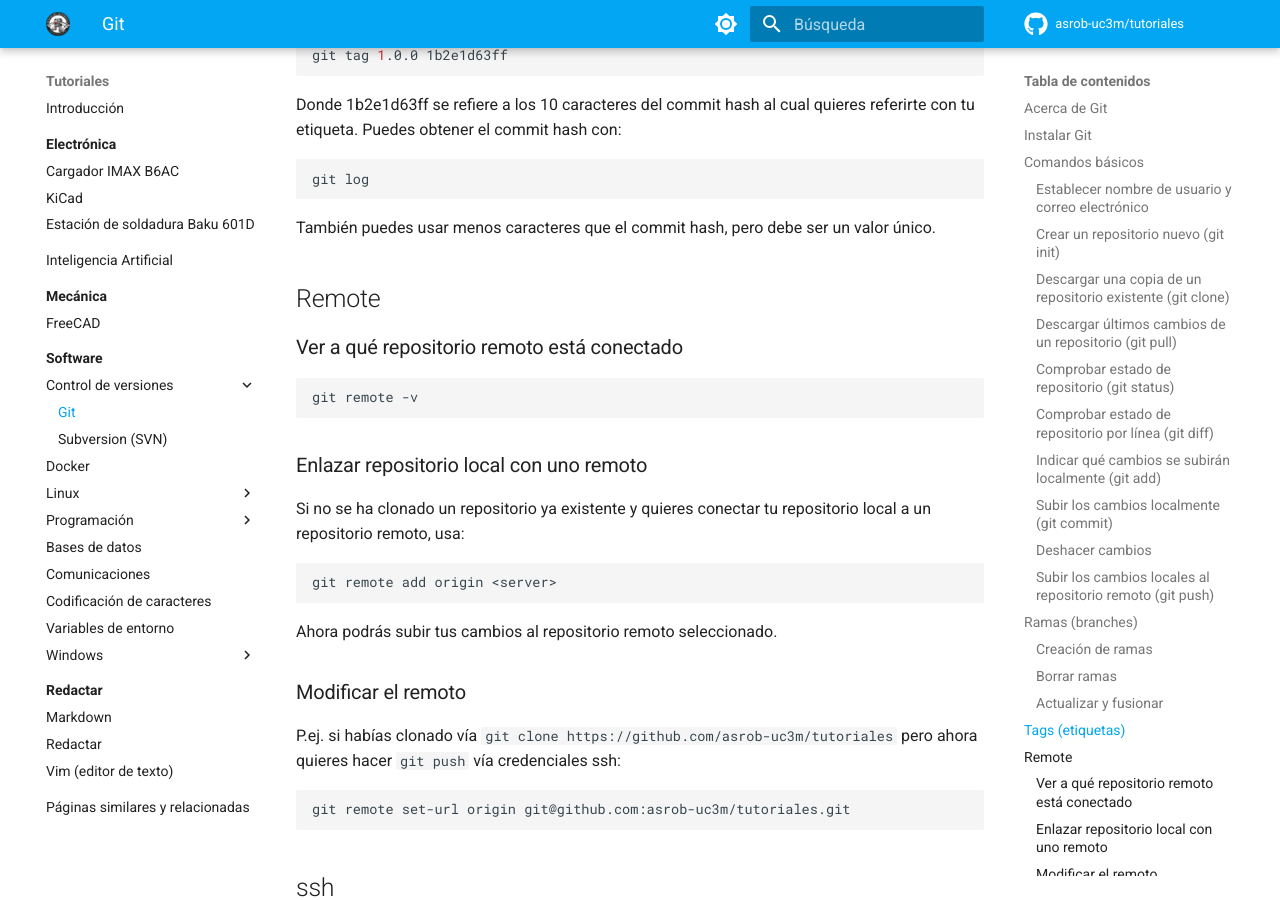
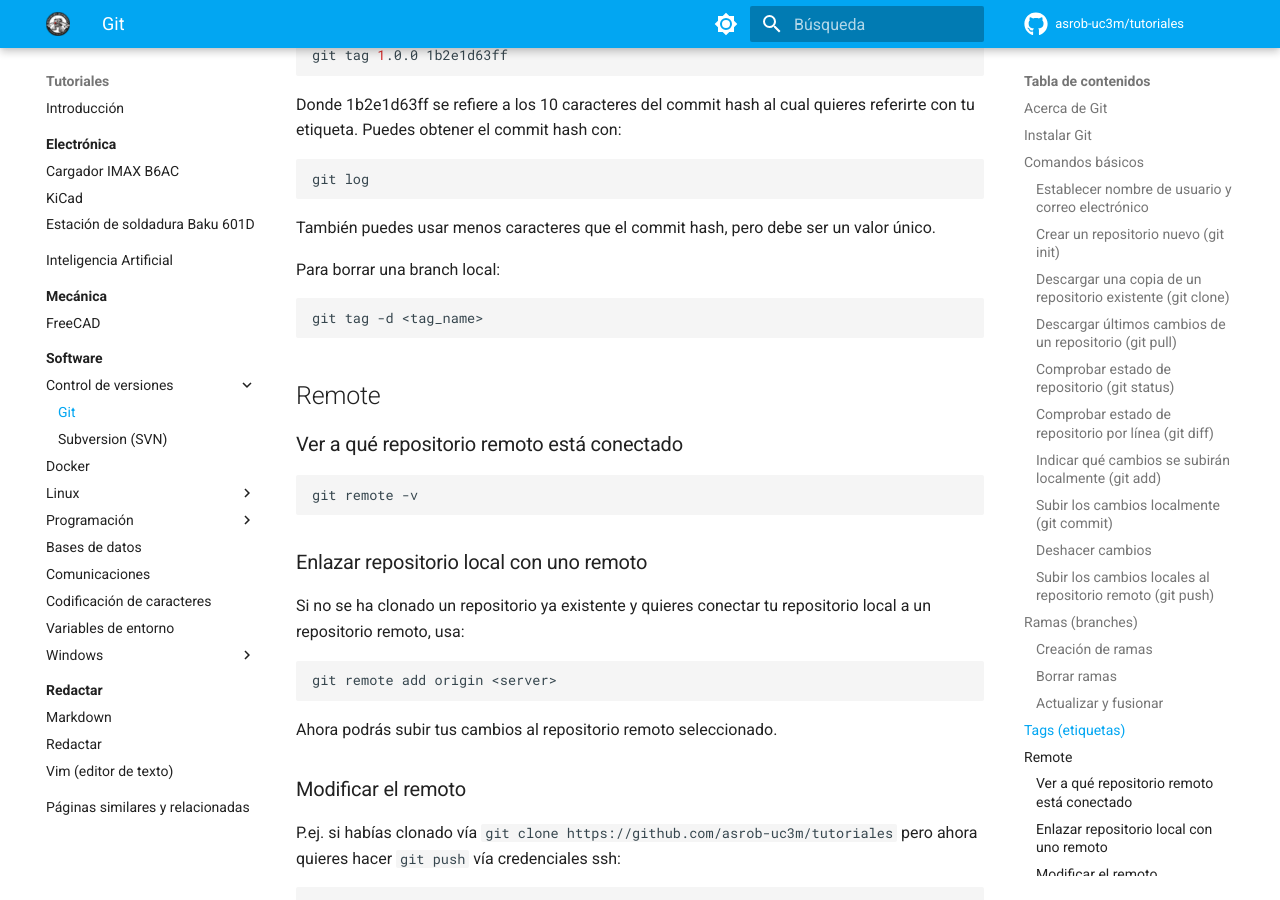
Before and after one commit to asrob-uc3m/tutoriales, an MkDocs documentation site: the page built from docs/software/version-control/git.md, in a window 1280 px wide and 900 px high, scrolled down 5384 px. Built offline with MkDocs 1.6.1 and Material for MkDocs 9.7.7, drawn with Linux system fonts in a browser that asks for light colours; comment, search, counter and statistics services are not loaded; some of the changed text lies outside the part shown.

Commit message:
git: tags

````diff
--- a/docs/software/version-control/git.md
+++ b/docs/software/version-control/git.md
@@ -244,6 +244,12 @@ git log
 
 También puedes usar menos caracteres que el commit hash, pero debe ser un valor único.
 
+Para borrar una branch local:
+
+```bash
+git tag -d <tag_name>
+```
+
 ## Remote
 
 ### Ver a qué repositorio remoto está conectado
````
Also changed, not shown: other parts of docs/software/version-control/git.md (+1 -1 lines).
